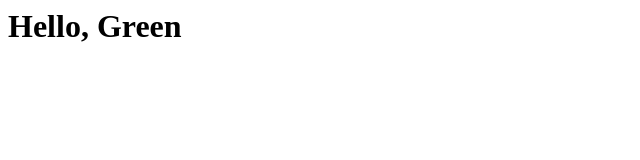
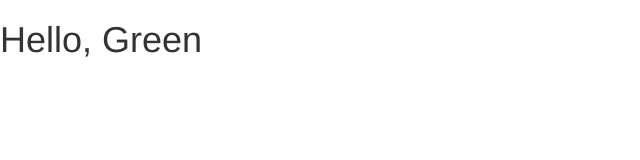
Before and after one commit to yorkie/green-style, a website: page index.html in a window 1280 px wide. Shown: the whole page, without its empty margins (0-640 px from the left). Drawn offline with Linux system fonts and the light colour scheme; the site is published under a folder, as on GitHub Pages, so addresses that start at the root find nothing.

Commit message:
update files

```diff
--- a/index.html
+++ b/index.html
@@ -1,8 +1,8 @@
 <html>
 <head>
   <title> Green Style </title>
-  <link rel="stylesheet" type="text/css" href="/css/bootstrap.min.css">
-  <link rel="stylesheet" type="text/css" href="/css/bootstrap-theme.min.css">
+  <link rel="stylesheet" type="text/css" href="css/bootstrap.min.css">
+  <link rel="stylesheet" type="text/css" href="css/bootstrap-theme.min.css">
 </head>
 
 <body>
```
